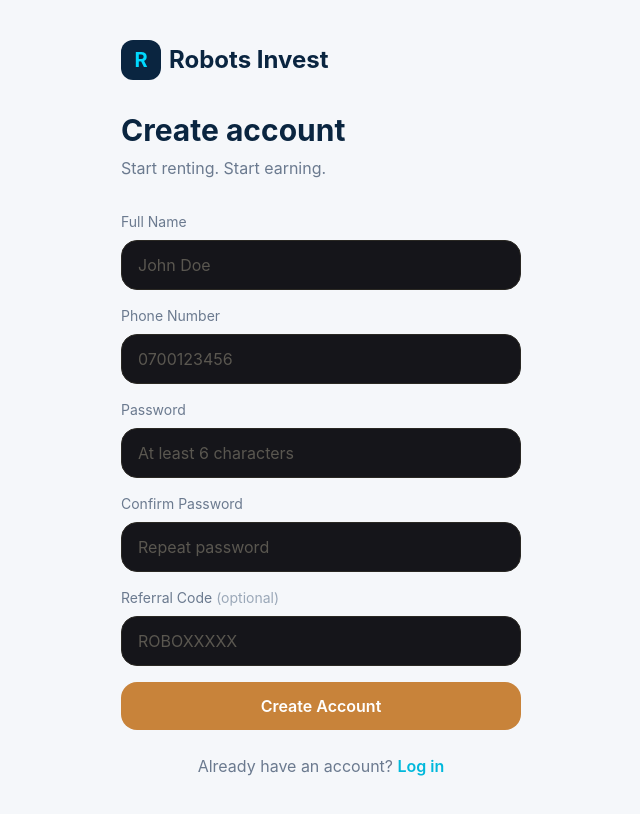
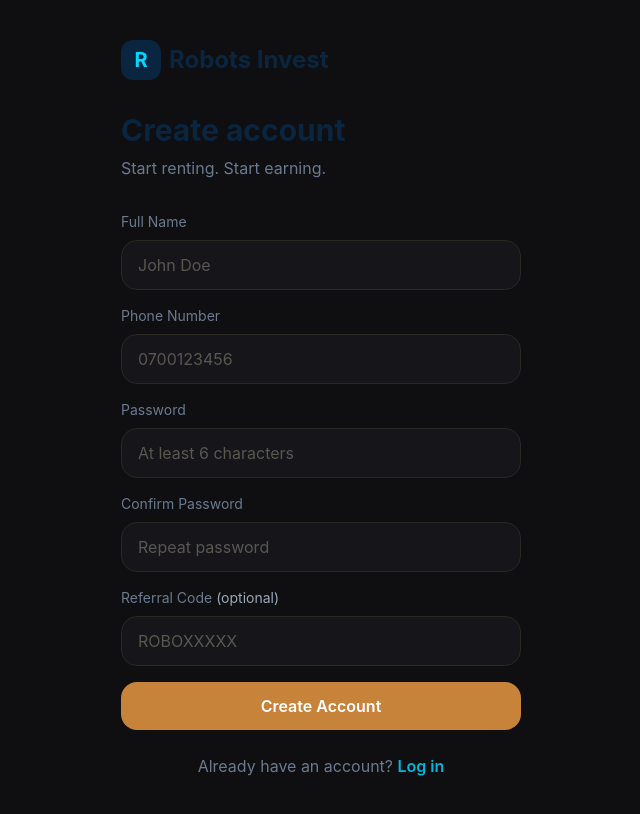
Before and after one commit to paercy32-eng/Teslauganda-invest, a Next.js app: page /register in a window 1280 px wide. Shown: the top 814 px of the page, without its empty margins (319-959 px from the left). Built offline with nearby package versions, Linux system fonts and the light colour scheme.

Commit message:
Theme: layout (charcoal + copper)

```diff
--- a/app/layout.tsx
+++ b/app/layout.tsx
@@ -9,7 +9,7 @@ export const metadata: Metadata = {
 export default function RootLayout({ children }: { children: React.ReactNode }) {
   return (
     <html lang="en">
-      <body className="min-h-screen bg-[#F5F7FA] text-[#0A2540]">
+      <body className="min-h-screen bg-[#0F0F12] text-[#F5F2ED]">
         <div className="mx-auto max-w-md min-h-screen relative">
           {children}
         </div>
```
